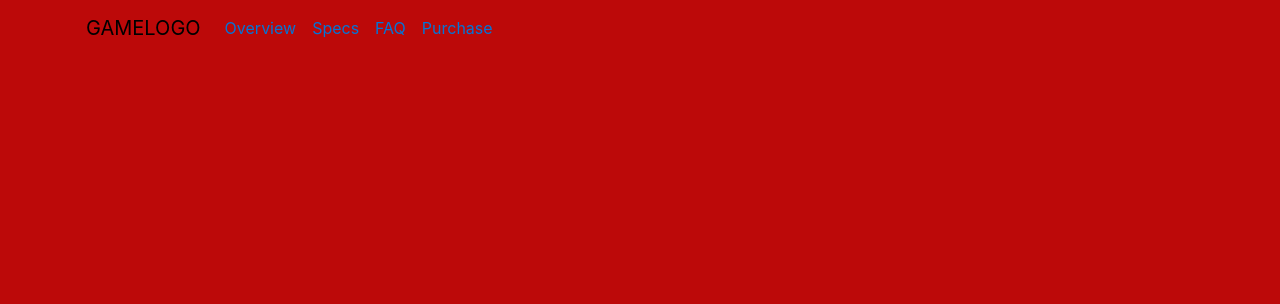
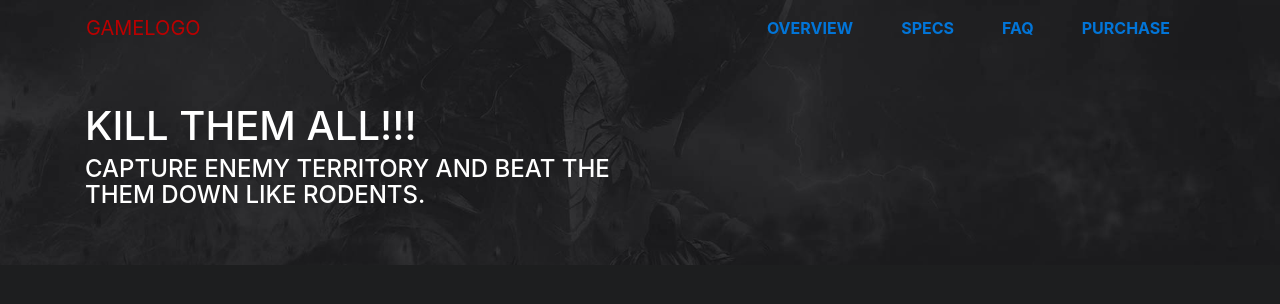
Before and after one commit to yechezkelMiller/gamelayout1, a plain HTML site: page src/index.html in a window 1280 px wide. Drawn offline with Linux system fonts and the light colour scheme.

Commit message:
Feature/nav bar html (#1)
* navbar html

* navbar html

* navbar html

* navbar photos

* padding

* css padding

* css padding

* css padding

* css padding

* css padding

```diff
--- a/src/index.html
+++ b/src/index.html
@@ -38,6 +38,14 @@
                     </div>
                 </nav>
             </div>
+
+            <div class="row hero-content pt-lg-5 pb-lg-5 pt-5">
+                <div class="col-md-6 col-sm-12">
+                    <h1 class="text-uppercase text-center text-md-left">KILL THEM ALL!!!</h1>
+                    <h4 class="text-uppercase text-center text-md-left">Capture enemy territory and beat the them down like rodents.</h4>
+                </div>
+            </div>
+
         </div>
     </div>
 
--- a/src/scss/style.scss
+++ b/src/scss/style.scss
@@ -1,6 +1,46 @@
-$bg-color: #bc0909;
-body{background: $bg-color;}
 
-#logo{
-  color: #000000;
+#hero {
+  background: url('/assets/bg.jpg') no-repeat;
+  background-size: cover;
+  background-position: 0 60%;
 }
+body {
+  background-color: #1d1e1f;
+  color: #fff;
+}
+
+#logo {
+  color:#ba0000;
+}
+
+.nav-link{
+  color: #ba0000;
+}
+
+.navbar {
+  width: 100%;
+  background: none !important;
+  @media(max-width: 34em) {
+    background: black !important;
+  }
+  .navbar-toggler {
+    cursor: pointer;
+    outline: 0;
+  }
+  .nav-link {
+    text-transform: uppercase;
+    font-weight: bold;
+  }
+  .nav-item {
+    padding:0 1rem;
+    @media(max-width: 34em) {
+      padding: 0;
+    }
+    .nav-link{
+      @media(max-width: 34em) {
+        font-weight: normal;
+        color: #fff !important;
+      }
+    }
+  }
+}
```
Also changed, not shown: src/assets/bg.jpg (added), src/assets/overlay.png (added), src/assets/screen1.jpg (added), src/css/style.css.
